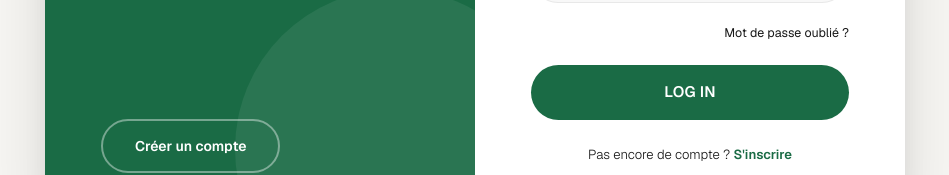
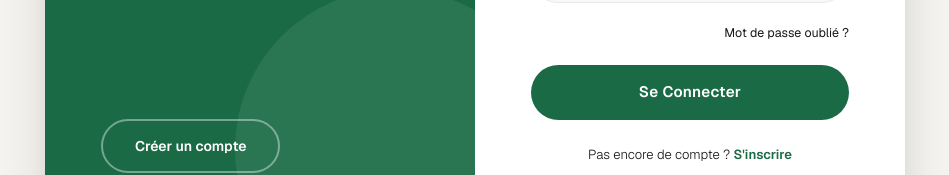
Before and after one commit to cheyicarmel/agril-front, a React (Vite) app: page /login in a window 1280 px wide. Shown: the part 399-574 px from the top of the page, without its empty margins (165-1114 px from the left). Built offline with nearby package versions, Linux system fonts and the light colour scheme; no server answers.

Commit message:
FIX : Modification de la page Login pour afficher désormais les textes en francais au lieu de l'anglais

```diff
--- a/src/pages/auth/Login.tsx
+++ b/src/pages/auth/Login.tsx
@@ -308,7 +308,7 @@ export default function Login() {
                 onMouseEnter={(e) => { if (!isPending) e.currentTarget.style.background = 'var(--color-primary-hover)' }}
                 onMouseLeave={(e) => { if (!isPending) e.currentTarget.style.background = 'var(--color-primary)' }}
               >
-                {isPending ? 'Connexion...' : 'LOG IN'}
+                {isPending ? 'Connexion...' : 'Se Connecter'}
               </button>
             </form>
 
```
